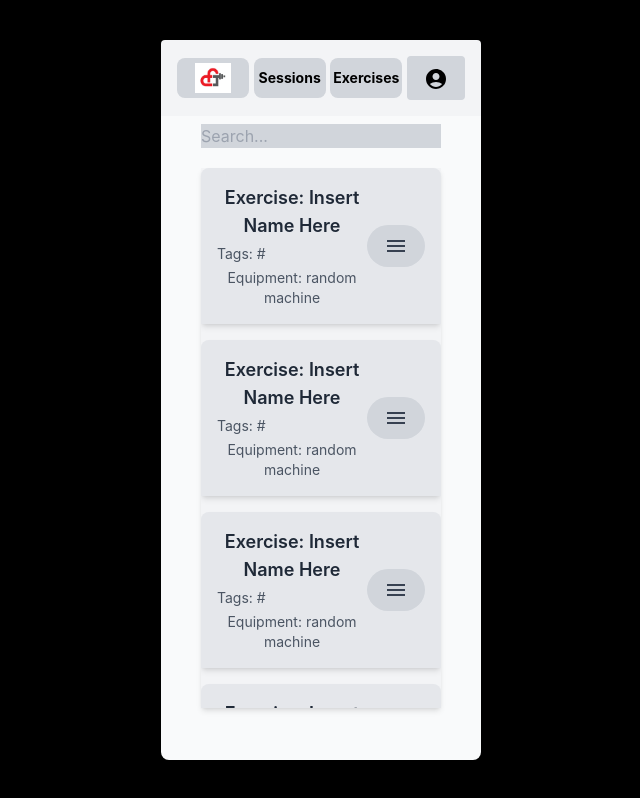
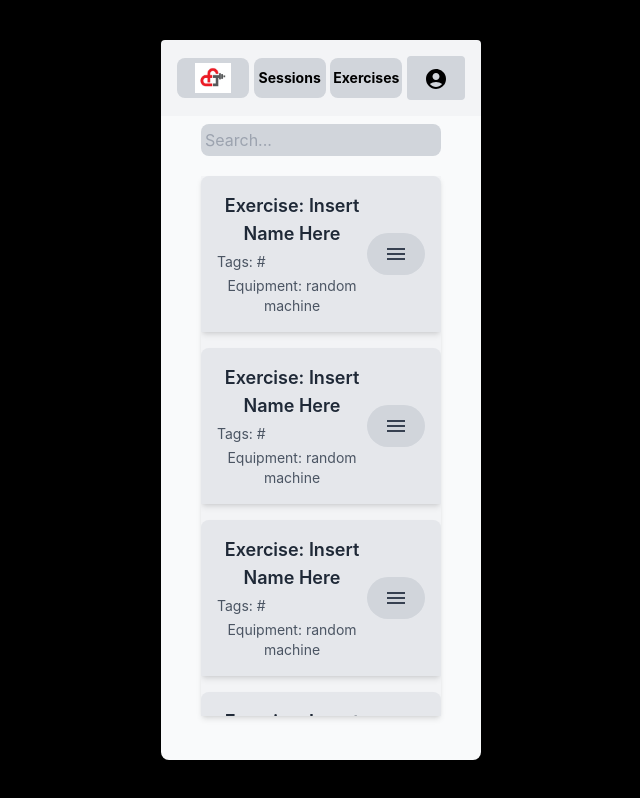
Before and after one commit to JoshuaW13/ConceptFitness, a React (Vite) app in the folder conceptFitness/: page /exerciseLogs in a window 1280 px wide. Shown: the whole page, without its empty margins (319-959 px from the left). Built offline with nearby package versions, Linux system fonts and the light colour scheme.

Commit message:
Added search bar to ExerciseLogs

```diff
--- a/conceptFitness/src/pages/ExerciseLogs.jsx
+++ b/conceptFitness/src/pages/ExerciseLogs.jsx
@@ -6,6 +6,9 @@ import ExerciseDataHeader from '../components/ExerciseDataHeader';
 import DropDown from '../components/DropDown';
 import ExerciseData from '../components/ExerciseData';
 import LogNavbar from '../components/LogNavBar';
+import SearchBar from '../components/SearchBar';
+
+
 
 function ExerciseLogs() {
 
@@ -24,9 +27,7 @@ function ExerciseLogs() {
     return (
         <div className='w-full h-full flex flex-col items-center gap-2'>
             <LogNavbar />
-            <div className='bg-black w-[75%] rounded-lg'>
-                <input type="text" placeholder='Search...' className='text-black bg-gray-300 w-full' />
-            </div>
+            <SearchBar></SearchBar>
             <div className='h-[75%] w-[75%] bg-gray-100 flex flex-col gap-4 overflow-y-auto m-3 scrollbar-hidden shadow-md'>
                 {exerciseLogs}
             </div>
```
